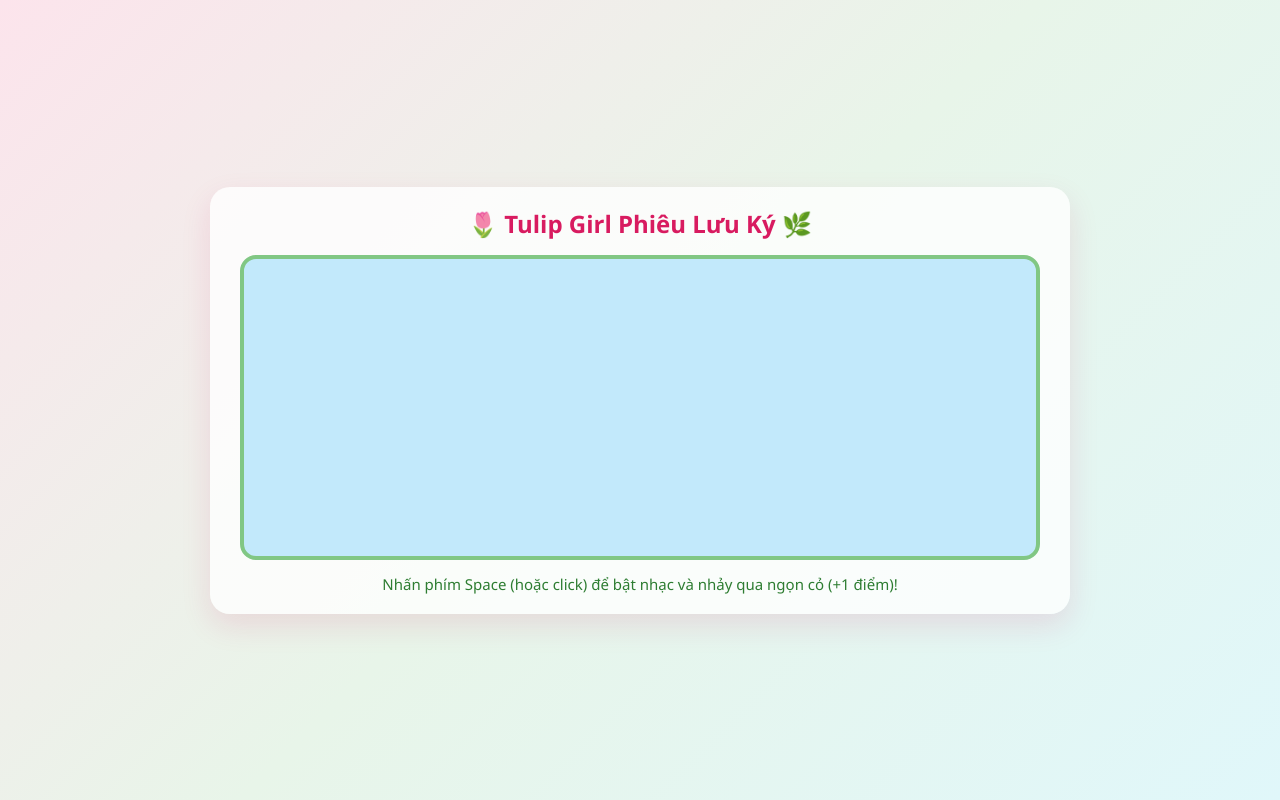
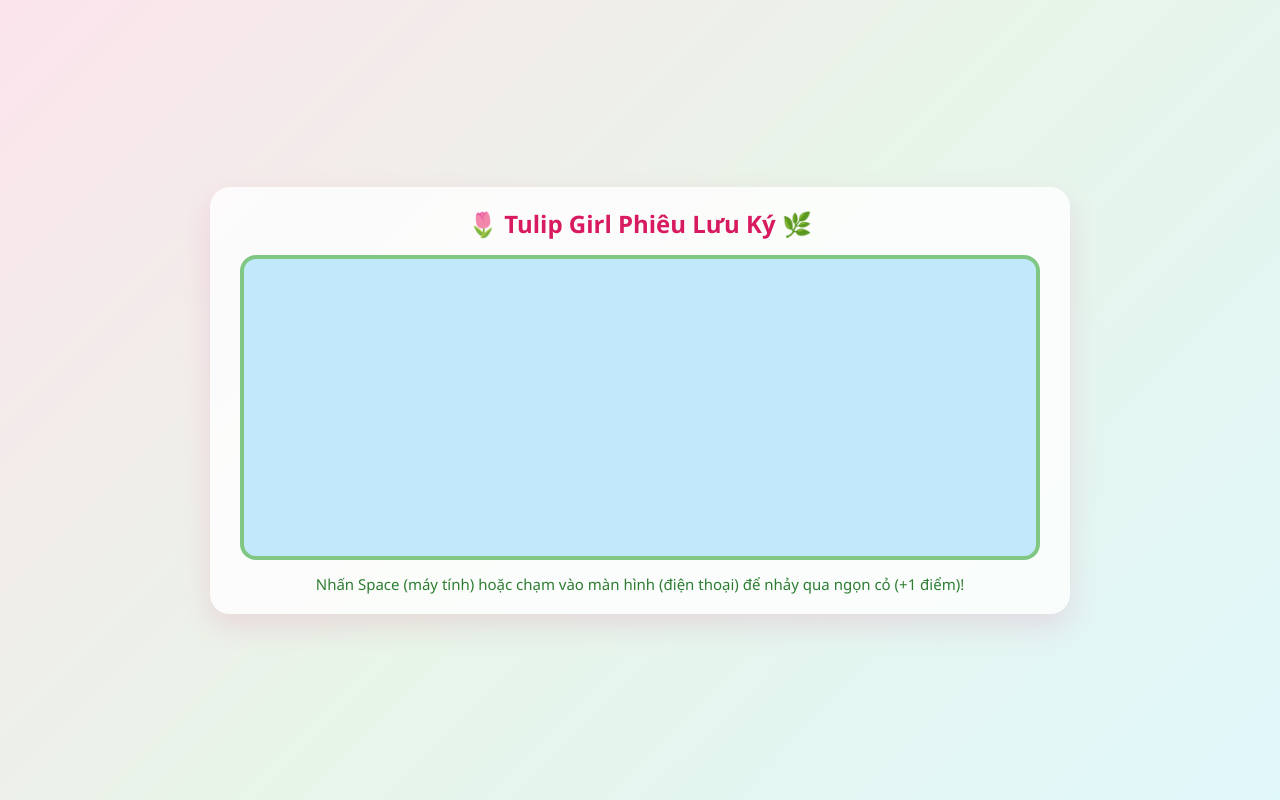
Before and after one commit to duong2005pc/tulip-girl-runner, a plain HTML site: page index.html in a window 1280 px wide. Drawn offline with Linux system fonts and the light colour scheme.

Commit message:
Revise game instructions in index.html
Updated instructions for jumping over grass in the game.

```diff
--- a/index.html
+++ b/index.html
@@ -10,7 +10,7 @@
     <div class="game-container">
         <h1>🌷 Tulip Girl Phiêu Lưu Ký 🌿</h1>
         <canvas id="gameCanvas" width="800" height="300"></canvas>
-        <p class="guide">Nhấn phím Space (hoặc click) để bật nhạc và nhảy qua ngọn cỏ (+1 điểm)!</p>
+        <p class="guide">Nhấn Space (máy tính) hoặc chạm vào màn hình (điện thoại) để nhảy qua ngọn cỏ (+1 điểm)!</p>
     </div>
     <script src="script.js"></script>
 </body>
```
